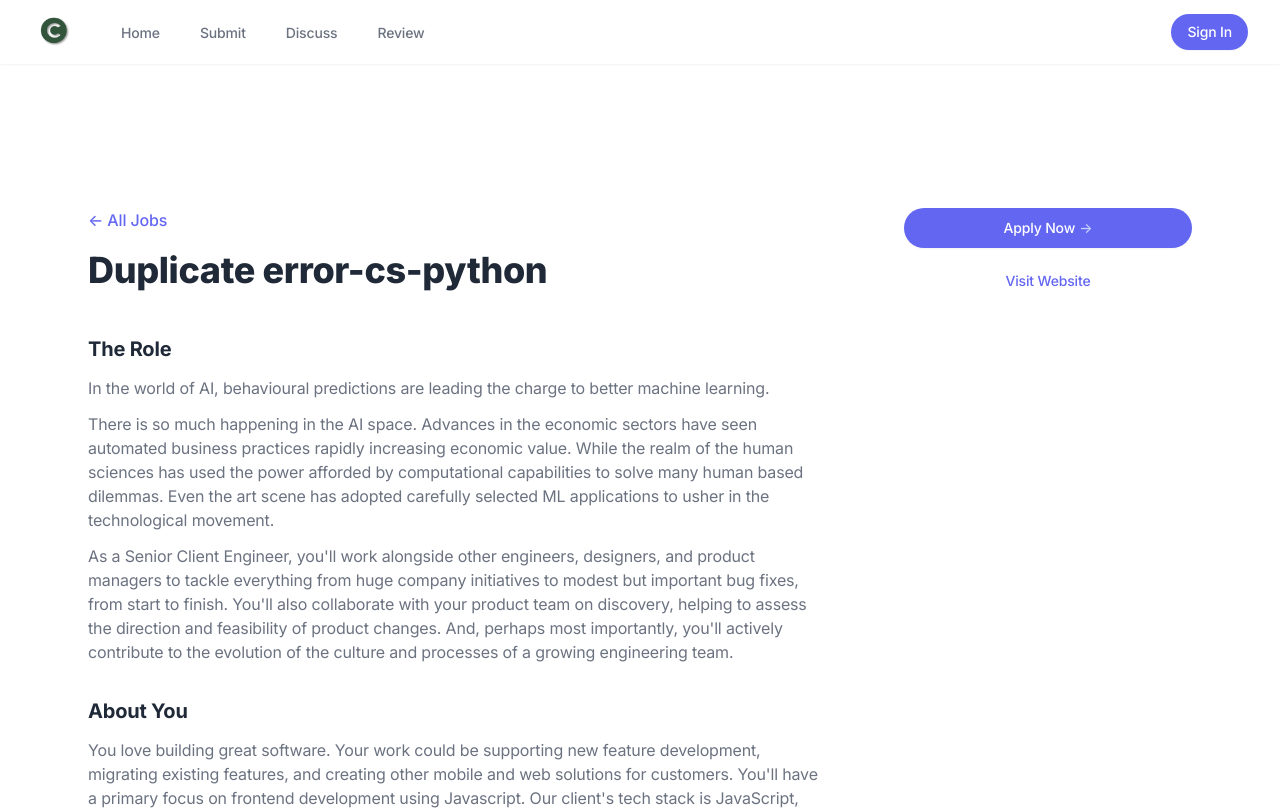
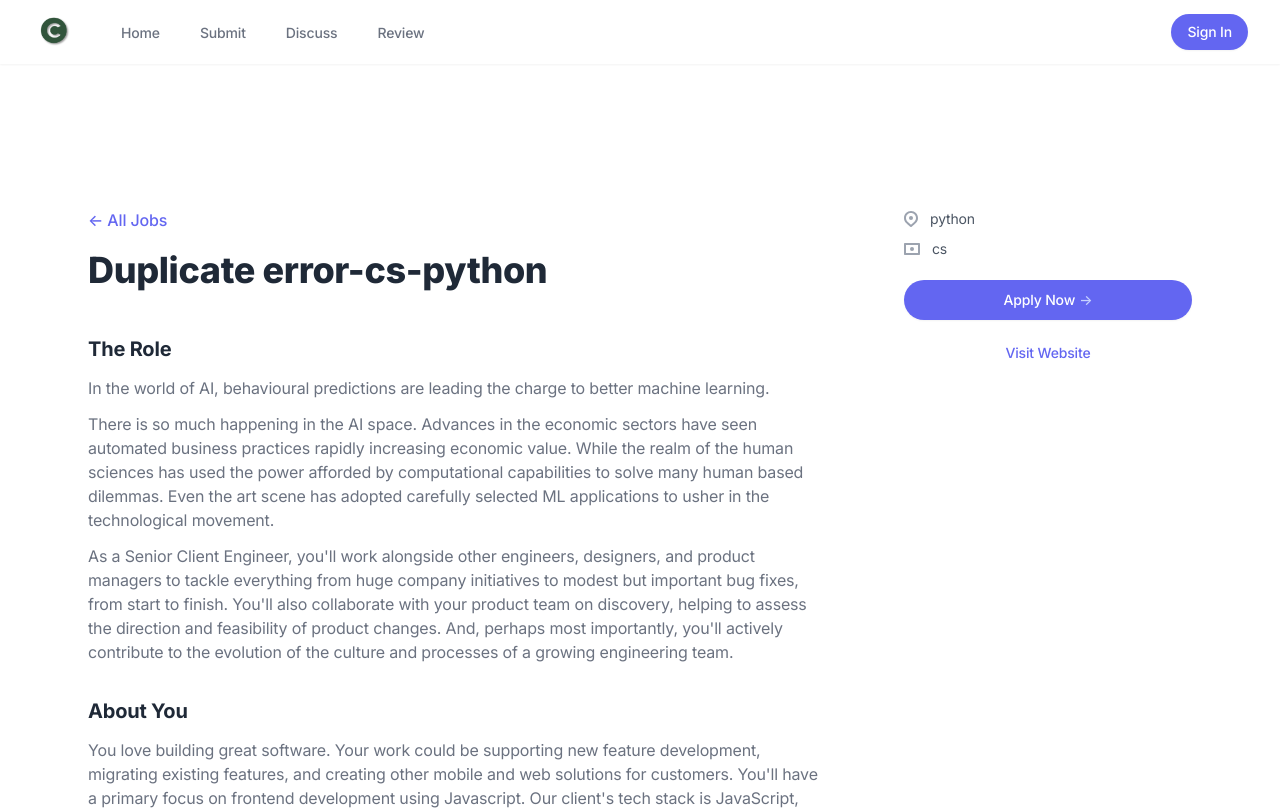
Before and after one commit to VickyGe22/fianlyear-teamProject-discussionForum, a Next.js app in the folder codeinsight/: page /code-sample-repository/0 in a window 1280 px wide. Shown: the top 810 px of the page. Built offline with nearby package versions, Linux system fonts and the light colour scheme.

Commit message:
modify datastructure error

```diff
--- a/codeinsight/app/(root)/code-sample-repository/[id]/page.tsx
+++ b/codeinsight/app/(root)/code-sample-repository/[id]/page.tsx
@@ -60,7 +60,25 @@ export default async function SinglePost({ params }: {
             <aside className="mb-8 md:mb-0 md:w-64 lg:w-72 md:ml-12 lg:ml-20 md:shrink-0 md:order-1">
               <div data-sticky data-margin-top="32" data-sticky-for="768" data-sticky-wrap>
 
+                  <div className="flex justify-center md:justify-start mb-5">
+                    <ul className="inline-flex flex-col space-y-2">
 
+                      <li className="flex items-center">
+                        <svg className="shrink-0 fill-gray-400 mr-3" width="14" height="16" xmlns="http://www.w3.org/2000/svg">
+                          <circle cx="7" cy="7" r="2" />
+                          <path d="M6.3 15.7c-.1-.1-4.2-3.7-4.2-3.8C.7 10.7 0 8.9 0 7c0-3.9 3.1-7 7-7s7 3.1 7 7c0 1.9-.7 3.7-2.1 5-.1.1-4.1 3.7-4.2 3.8-.4.3-1 .3-1.4-.1Zm-2.7-5 3.4 3 3.4-3c1-1 1.6-2.2 1.6-3.6 0-2.8-2.2-5-5-5S2 4.2 2 7c0 1.4.6 2.7 1.6 3.7 0-.1 0-.1 0 0Z" />
+                        </svg>
+                        <span className="text-sm text-gray-600">{post.tag2}</span>
+                      </li>
+                      <li className="flex items-center">
+                        <svg className="shrink-0 fill-gray-400 mr-3" width="16" height="12" xmlns="http://www.w3.org/2000/svg">
+                          <path d="M15 0H1C.4 0 0 .4 0 1v10c0 .6.4 1 1 1h14c.6 0 1-.4 1-1V1c0-.6-.4-1-1-1Zm-1 10H2V2h12v8Z" />
+                          <circle cx="8" cy="6" r="2" />
+                        </svg>
+                        <span className="text-sm text-gray-600">{post.tag1}</span>
+                      </li>
+                    </ul>
+                  </div>
 
                   <div className="max-w-xs mx-auto mb-5">
                     <a className="btn w-full text-white bg-indigo-500 hover:bg-indigo-600 group shadow-sm" href="#0">
--- a/codeinsight/types.ts
+++ b/codeinsight/types.ts
@@ -5,5 +5,5 @@ export type Post = {
   "status": string,
   "tag1": string,
   "tag2": string,
-  "date": string,
+  "numberReply": string,
 }
```
